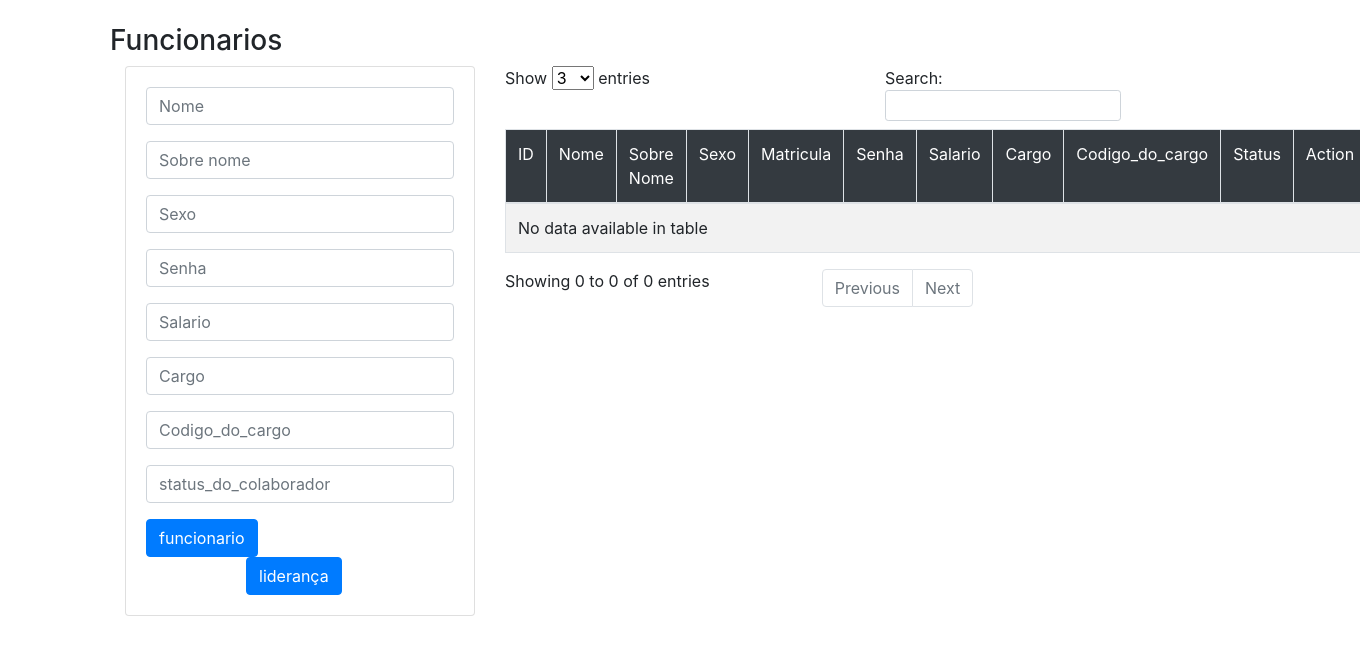
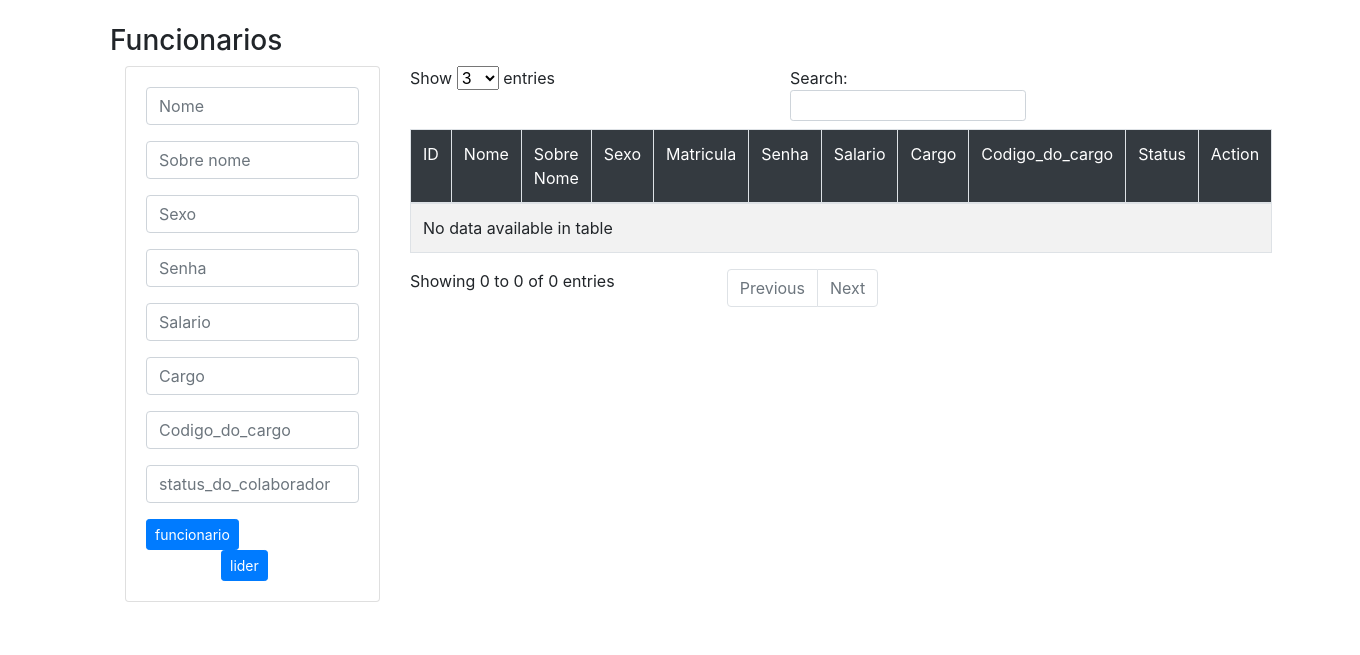
Before and after one commit to PetosPy/Empresa_abc, a Flask app: page / in a window 1360 px wide. Shown: the part 56-711 px from the top of the page. Run offline with Flask 2, Linux system fonts and the light colour scheme; data that the repository does not hold is empty; some libraries are stand-ins or nearby versions.

Commit message:
Updating comments

```diff
--- a/app.py
+++ b/app.py
@@ -1,9 +1,10 @@
-#app.py
 from flask import Flask, render_template, request, redirect, url_for, flash
 import psycopg2 #pip install psycopg2
 import psycopg2.extras
 
+
 app = Flask(__name__)
+
 app.secret_key = "petos_flask_app"
 
 DB_HOST = "localhost"
@@ -11,36 +12,35 @@ DB_NAME = "empresa_abc"
 DB_USER = "postgres"
 DB_PASS = "tempo290"
 
+
+# Conectando-se ao banco de dados
 conn = psycopg2.connect(dbname=DB_NAME, user=DB_USER, password=DB_PASS, host=DB_HOST)
-
-
-# def reset_id(cursor):
-#     cursor.execute("ALTER SEQUENCE funcionarios_id_seq RESTART WITH 1")
-#     print("Id reset complete")
-
 
 
 @app.route('/')
 def Index():
+
+    # criando o cursor
     cur = conn.cursor(cursor_factory=psycopg2.extras.DictCursor)
 
-    # user = "SELECT * FROM funcionarios"
+    # Selecione todos os dados das duas tabelas usando INNER_JOIN e exiba-os na página.
     user = """SELECT funcionarios.id, funcionarios.nome, funcionarios.sobre_nome, funcionarios.sexo, funcionarios.matricula,
             tabela_2.senha, tabela_2.salario, tabela_2.cargo, tabela_2.codigo_do_cargo, tabela_2.status_do_colaborador
             FROM funcionarios INNER JOIN tabela_2 ON funcionarios.id = tabela_2.id_funcionario;
             """
+    cur.execute(user) # Execute the SQL
+    list_users = cur.fetchall()
 
-    cur.execute(user) # Execute the SQL
-
-    list_users = cur.fetchall()
     return render_template('index.html', list_users = list_users)
 
 
 @app.route('/add_employee', methods=['POST'])
 def add_employee():
+    # Adicionar o funcionario
+
     cur = conn.cursor(cursor_factory=psycopg2.extras.DictCursor)
     if request.method == 'POST':
-        if  len(request.form['nome']) != 0 and len(request.form['sobre_nome']) != 0 and len(request.form['sexo']) != 0:
+        if  len(request.form['nome']) != 0 and len(request.form['sobre_nome']) != 0 and len(request.form['sexo']) != 0 and len(request.form['salario']) != 0:
             if request.form.get("funcionario"):
 
                 # Tabela dos funcionarios
@@ -50,21 +50,17 @@ def add_employee():
 
                 #Tabela_2
                 senha = request.form['senha']
-                try:
-                    salario = request.form['salario']
-                except:
-
-                    flash("Insira valores numéricos no campo salário.")
+                salario = request.form['salario']
                 cargo = request.form['cargo']
                 codigo_do_cargo = request.form['codigo_do_cargo']
                 status_do_colaborador = request.form['status_do_colaborador']
 
+                # Insira dados na tabela dos funcionarios
                 cur.execute("INSERT INTO funcionarios (nome, sobre_nome, sexo) VALUES (%s,%s,%s) RETURNING id", (nome, sobre_nome, sexo))
-
                 id_funcionario = cur.fetchone()[0]
 
+                # Insira dados na tabela_2 baseado no "id" da tabela dos funcionarios
                 cur.execute("INSERT INTO tabela_2 (id_funcionario, senha, salario, cargo, codigo_do_cargo, status_do_colaborador) VALUES (%s, %s, %s, %s, %s, %s)", (id_funcionario, senha, salario, cargo, codigo_do_cargo, status_do_colaborador))
-
                 conn.commit()
 
                 flash('Funcionário adicionado com sucesso')
@@ -73,7 +69,7 @@ def add_employee():
                 return redirect(url_for('Index'))
 
             else:
-                if  len(request.form['nome']) != 0 and len(request.form['sobre_nome']) != 0 and len(request.form['sexo']) != 0:
+                if  len(request.form['nome']) != 0 and len(request.form['sobre_nome']) != 0 and len(request.form['sexo']) != 0 and len(request.form['salario']) != 0:
 
                     # Dados do Lider
                     if request.form.get("liderança"):
@@ -85,25 +81,17 @@ def add_employee():
 
                         #Tabela_2
                         senha = request.form['senha']
-                        try:
-                            salario = request.form['salario']
-                        except psycopg2.errors.InvalidTextRepresentation:
-                            flash("Insira valores numéricos no campo salário.")
-
+                        salario = request.form['salario']
                         cargo = request.form['cargo']
                         codigo_do_cargo = request.form['codigo_do_cargo']
                         status_do_colaborador = request.form['status_do_colaborador']
 
                         cur.execute("INSERT INTO funcionarios (nome, sobre_nome, sexo) VALUES (%s,%s,%s) RETURNING id", (f"{nome} (Lider-{cargo})", sobre_nome, sexo))
-
                         id_funcionario = cur.fetchone()[0]
-
                         cur.execute("INSERT INTO tabela_2 (id_funcionario, senha, salario, cargo, codigo_do_cargo, status_do_colaborador) VALUES (%s, %s, %s, %s, %s, %s)", (id_funcionario, senha, salario, cargo, codigo_do_cargo, status_do_colaborador))
-
                         conn.commit()
 
                         flash('Funcionário adicionado com sucesso')
-
 
                         return redirect(url_for('Index'))
         else:
@@ -115,21 +103,21 @@ def add_employee():
 
 @app.route('/edit/<id>', methods = ['POST', 'GET'])
 def get_employee(id):
+
     cur = conn.cursor(cursor_factory=psycopg2.extras.DictCursor)
-
     sql = "SELECT funcionarios.id, funcionarios.nome, funcionarios.sobre_nome, funcionarios.sexo, tabela_2.senha, tabela_2.cargo, tabela_2.codigo_do_cargo, tabela_2.status_do_colaborador FROM funcionarios INNER JOIN tabela_2 ON funcionarios.id = tabela_2.id_funcionario"
-
-    # cur.execute('SELECT * FROM funcionarios WHERE id = %s', (id))
     cur.execute(f'{sql} WHERE id = {("%s")}', (id))
-
     data = cur.fetchall()
     cur.close()
     print(data[0])
+
     return render_template('edit.html', funcionario = data[0])
 
 
 @app.route('/update/<id>', methods=['POST'])
 def update_employee(id):
+    # Atualizar os dados do funcionario
+
     if request.method == 'POST':
         nome = request.form['nome']
         sobre_nome = request.form['sobre_nome']
@@ -159,15 +147,16 @@ def update_employee(id):
 
         flash('Dados do funcionário atualizados com sucesso')
         conn.commit()
+
         return redirect(url_for('Index'))
 
 
 @app.route('/delete/<string:id>', methods = ['POST','GET'])
 def delete_employee(id):
+    # Deletar funcionario
+
     cur = conn.cursor(cursor_factory=psycopg2.extras.DictCursor)
-
     cur.execute(f'DELETE FROM funcionarios WHERE id = {id}')
-
     conn.commit()
     flash('Funcionário removido com sucesso')
     return redirect(url_for('Index'))
@@ -176,7 +165,13 @@ if __name__ == "__main__":
     app.run(debug=True)
 
 
-# </string:id></id></id>
+
+
+####### Extra code ########
+
+# def reset_id(cursor):
+#     cursor.execute("ALTER SEQUENCE funcionarios_id_seq RESTART WITH 1")
+#     print("Id reset complete")
 
 
 # SELECT table1.column1, table2.column2...
--- a/templates/index.html
+++ b/templates/index.html
@@ -2,7 +2,7 @@
 {% block body %}
  <div class="row"><h3>Funcionarios</h3></div>
   <div class="row">
-    <div class="col-md-4">
+    <div class="col-md-3">
       {% with messages = get_flashed_messages()  %}
       {% if messages %}
       {% for message in messages %}
@@ -42,9 +42,9 @@
             <input type="text" class="form-control" name="status_do_colaborador" placeholder="status_do_colaborador" >
           </div>
 
-          <input class="btn btn-primary btn-md" type="submit" name="funcionario" value="funcionario" />
+          <input class="btn btn-primary btn-sm" type="submit" name="funcionario" value="funcionario" />
 
-          <input class="btn btn-primary btn-md" style="margin-left: 100px" type="submit" name="liderança" value="liderança" />
+          <input class="btn btn-primary btn-sm" style="margin-left: 75px" type="submit" name="liderança" value="lider" />
 
         </form>
       </div>
```
